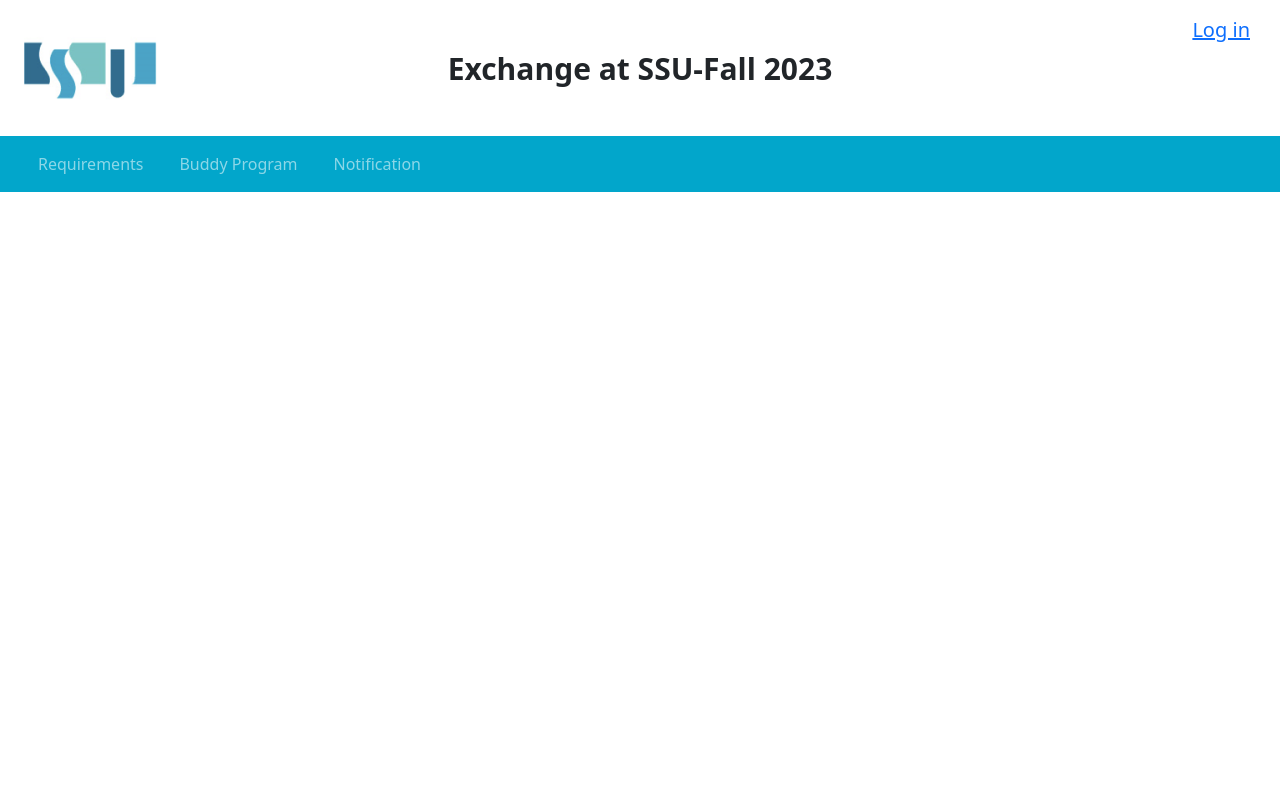
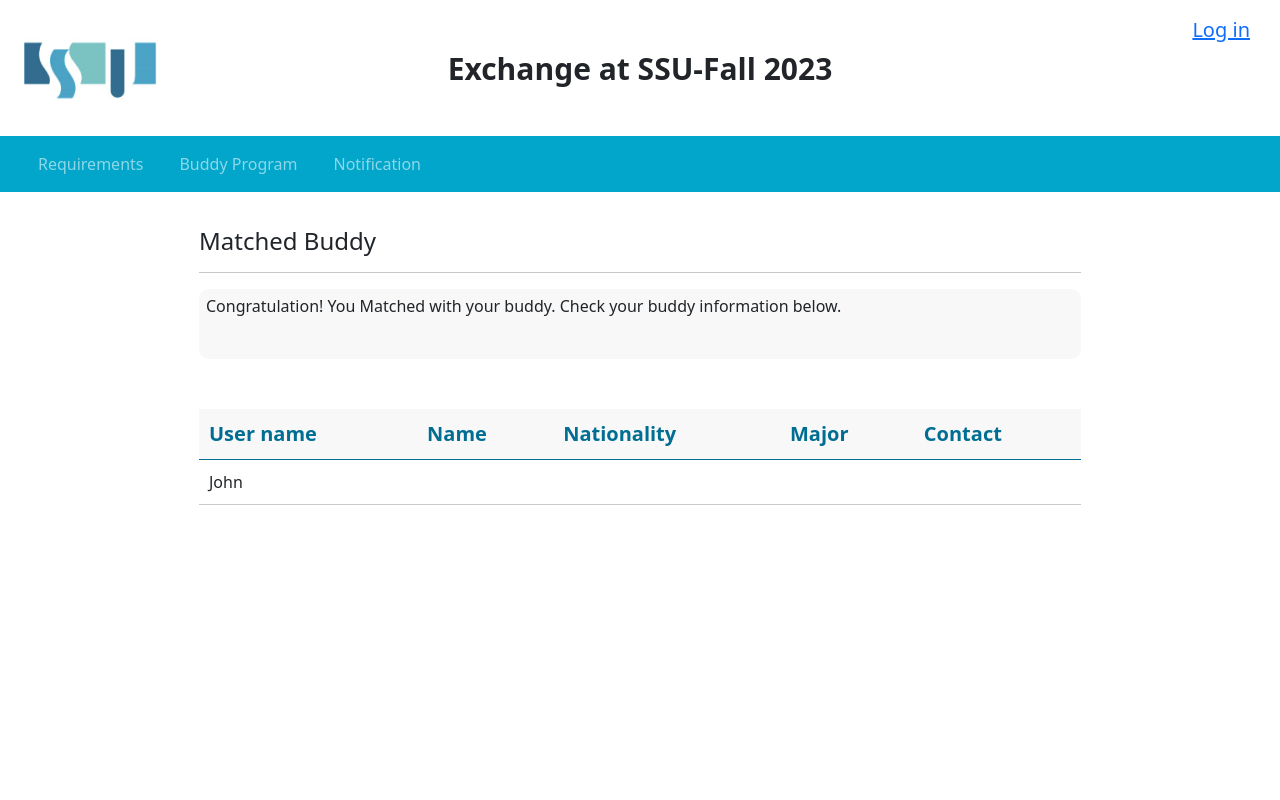
Before and after one commit to SSUlay-R/SSUlay-frontend, a React (Create React App) app in the folder ssulay-front/: page /buddy/matched in a window 1280 px wide. Shown: the top 800 px of the page. Built offline with nearby package versions, Linux system fonts and the light colour scheme.

Commit message:
Feat: buddy-matched Page

```diff
--- a/ssulay-front/src/App.js
+++ b/ssulay-front/src/App.js
@@ -7,6 +7,7 @@ import LoginPage from "./pages/LoginPage";
 import BuddyForm from "./components/BuddyForm";
 import CompletePage from "./pages/CompletePage";
 import BuddySearch from "./components/BuddySearch";
+import BuddyMatchResult from "./components/BuddyMatchResult";
 
 function App() {
 
@@ -19,6 +20,7 @@ function App() {
             <Route path="/buddyform" element={<BuddyForm/>}/>
             <Route path="/buddyform/complete" element={<CompletePage/>}/>
             <Route path="/buddy/prefer" element={<BuddySearch/>}/>
+            <Route path="/buddy/matched" element={<BuddyMatchResult/>}/>
           </Routes>
       </Layout>
     </Router>
--- /dev/null
+++ b/ssulay-front/src/components/BuddyMatchResult.jsx
@@ -0,0 +1,53 @@
+import React, { useMemo } from 'react'
+import Table from './Table';
+export default function BuddyMatchResult() {
+
+  const columns= useMemo( //accessor:데이터 속성 접근자명, Header: 테이블 속성명
+    ()=>[
+    {
+      accessor:"userName",
+      Header: "User name",
+    },
+    {
+      accessor:"name",
+      Header:"Name",
+    },
+    {
+      accessor:"nationality",
+      Header:"Nationality",
+    },
+    {
+      accessor:"major",
+      Header:"Major",
+    },
+    {
+      accessor:"contact",
+      Header:"Contact"
+    }
+  ],[]
+  );
+  const buddyData = useMemo(
+    () => [
+      {
+        userName: "John",
+        interests: "Sports, Music",
+        lifestyle: "Fitness",
+      },
+    ],[] );
+  return (
+    <>
+      <div className="buddy-page-container">
+        <h1 className="buddy-page-title">Matched Buddy</h1>
+        <hr/>
+
+        <div className="box-container">
+        Congratulation! You Matched with your buddy. Check your buddy information below.
+        </div>
+        <div className="table-container" style={{marginTop:"50px"}}>
+          <Table columns={columns} data={buddyData} />
+        </div>
+      </div>
+
+    </>
+    )
+}
--- a/ssulay-front/src/components/BuddySearch.jsx
+++ b/ssulay-front/src/components/BuddySearch.jsx
@@ -148,14 +148,17 @@ export default function BuddySearch() {
     }
   }
 
-  //검색 필터링 함수
+  //검색 필터링 함수, 검색버튼 누를 때 실행
   const searchBuddy=()=>{
-    const filteredData= data.filter((row)=>{
-      return (
-        selectedTags.includes(row.interests) ||
-        selectedTags.includes(row.lifestyle)
-      );
-    });
+    let filteredData= data;
+    if(selectedTags.length>0){
+      filteredData= data.filter((row)=>{
+        return (
+          selectedTags.includes(row.interests) ||
+          selectedTags.includes(row.lifestyle)
+        );
+      });
+    }
     setSearchBuddy(filteredData);
   }
 
```
